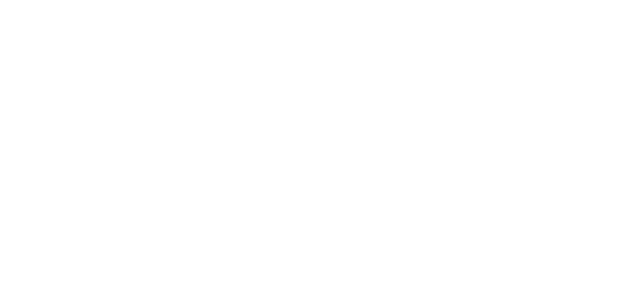
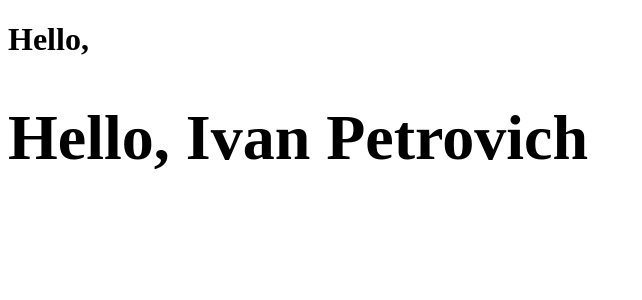
Before and after one commit to TravyCatty/react, a React (Create React App) app in the folder my-app/: page / in a window 1280 px wide. Shown: the top 300 px of the page, without its empty margins (0-642 px from the left). Built offline with nearby package versions, Linux system fonts and the light colour scheme.

Commit message:
add fucntion greeting and indentif user

```diff
--- a/my-app/src/App.js
+++ b/my-app/src/App.js
@@ -1,7 +1,28 @@
+let user = {
+  firstName: 'Ivan',
+  lastName: 'Petrovich'
+}
+//create object user
+
+function formatName(user) {
+  return user.firstName + ' ' + user.lastName;
+}
+//return user firstname and lastName
+
+function getGreetings(user){
+  if(user) {
+    return <h1>Hello, {formatName(user)}</h1>
+  }
+  else {
+    return <h1>Hello, misterious</h1>
+  }
+}
+//operator else if on jsx
 
 function App() {
   return (
     <div className="App">
+      <h1>Hello, {getGreetings(user)}</h1> {/*fucntion in {fucntion then (object)} */}
     </div>
   );
 }
```
